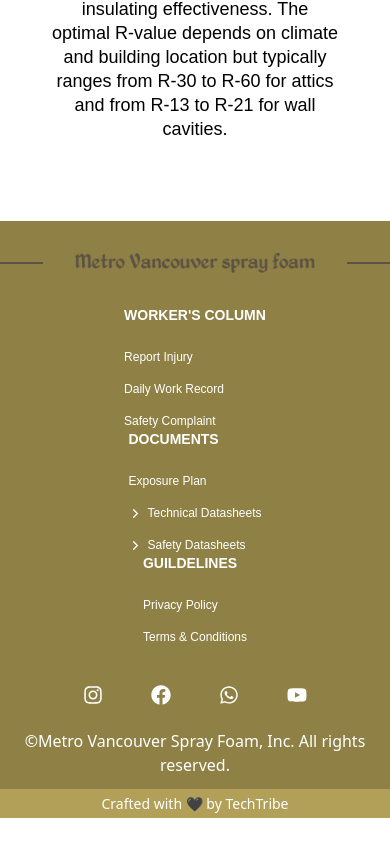
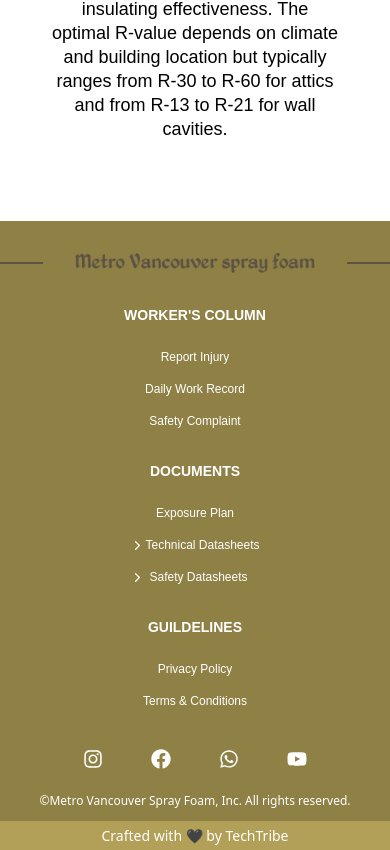
Before and after one commit to tusharjain2802/Metro-Vancouver-Spray-Foam, a React (Vite) app in the folder client/: page /services in a window 390 px wide. Shown: the part 2306-3156 px from the top of the page. Before the commit the page ends 3124 px from the top, so only its background shows below. Built offline with nearby package versions, Linux system fonts and the light colour scheme.

Commit message:
Footer Corrected

```diff
--- a/client/src/Components/Footer/Footer.jsx
+++ b/client/src/Components/Footer/Footer.jsx
@@ -31,7 +31,7 @@
         </div>
 
 
-        <div className="w-full flex flex-col items-center sm:items-start justify-evenly  sm:flex-row  my-8  font-anton ">
+        <div className="w-full flex flex-col items-center sm:items-start text-center gap-8 justify-evenly  sm:flex-row  my-8  font-anton ">
           <div>
             <Footer.Title title="Worker's Column" className='text-sm sm:text-base' />
             <Footer.LinkGroup col className='text-xs sm:text-base'>
@@ -46,7 +46,7 @@
               <Footer.Link href="#">Exposure Plan</Footer.Link>
               <div className='flex flex-col '>
 
-                <button className='flex  items-center gap-1' onClick={HandleClickIsOpenTechnicalDataSheet}>
+                <button className='flex  items-center sm:gap-1' onClick={HandleClickIsOpenTechnicalDataSheet}>
                   {
                     !isOpenTechnicalDataSheet ? (
                       <ChevronRight size={15} />
@@ -134,7 +134,7 @@
             </li>
           </ul>
         </div>
-        <div className="text-center  text-base px-4  -mt-4">
+        <div className="text-center text-xs  sm:text-base px-4  -mt-4">
           ©Metro Vancouver Spray Foam, Inc. All rights reserved.
         </div>
         <div className='py-1 mt-3 text-[14px] text-center bg-customGold'>
--- a/client/src/Pages/Home.jsx
+++ b/client/src/Pages/Home.jsx
@@ -17,8 +17,8 @@
       <Gallery />
       <Expertise />
       {/* Type of Chemicals */}
-      <Chemicals />
-      <Types />
+      {/* <Chemicals /> */}
+      {/* <Types /> */}
       <About />
       <Stats />
       <ContactUs />
```
